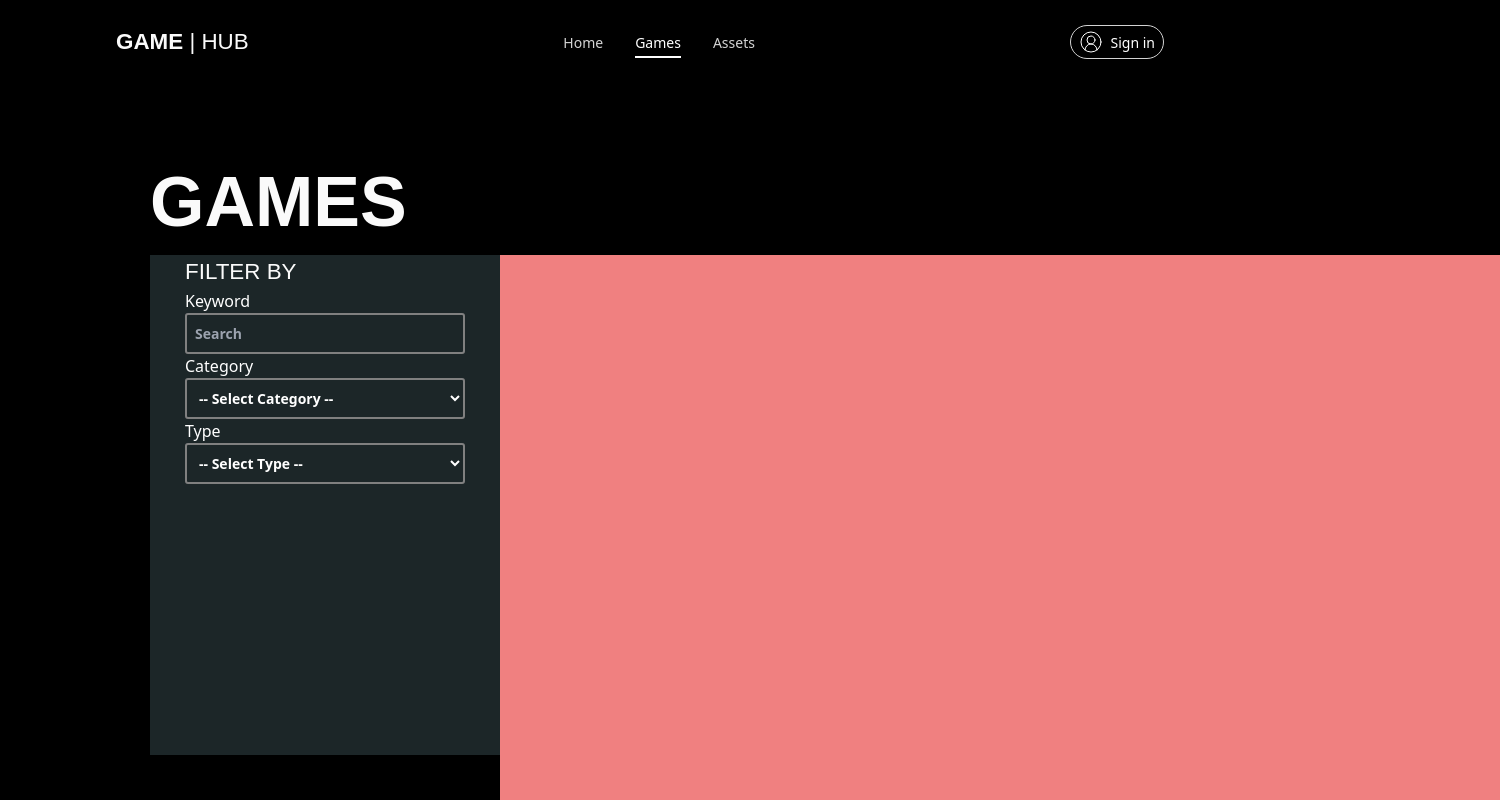
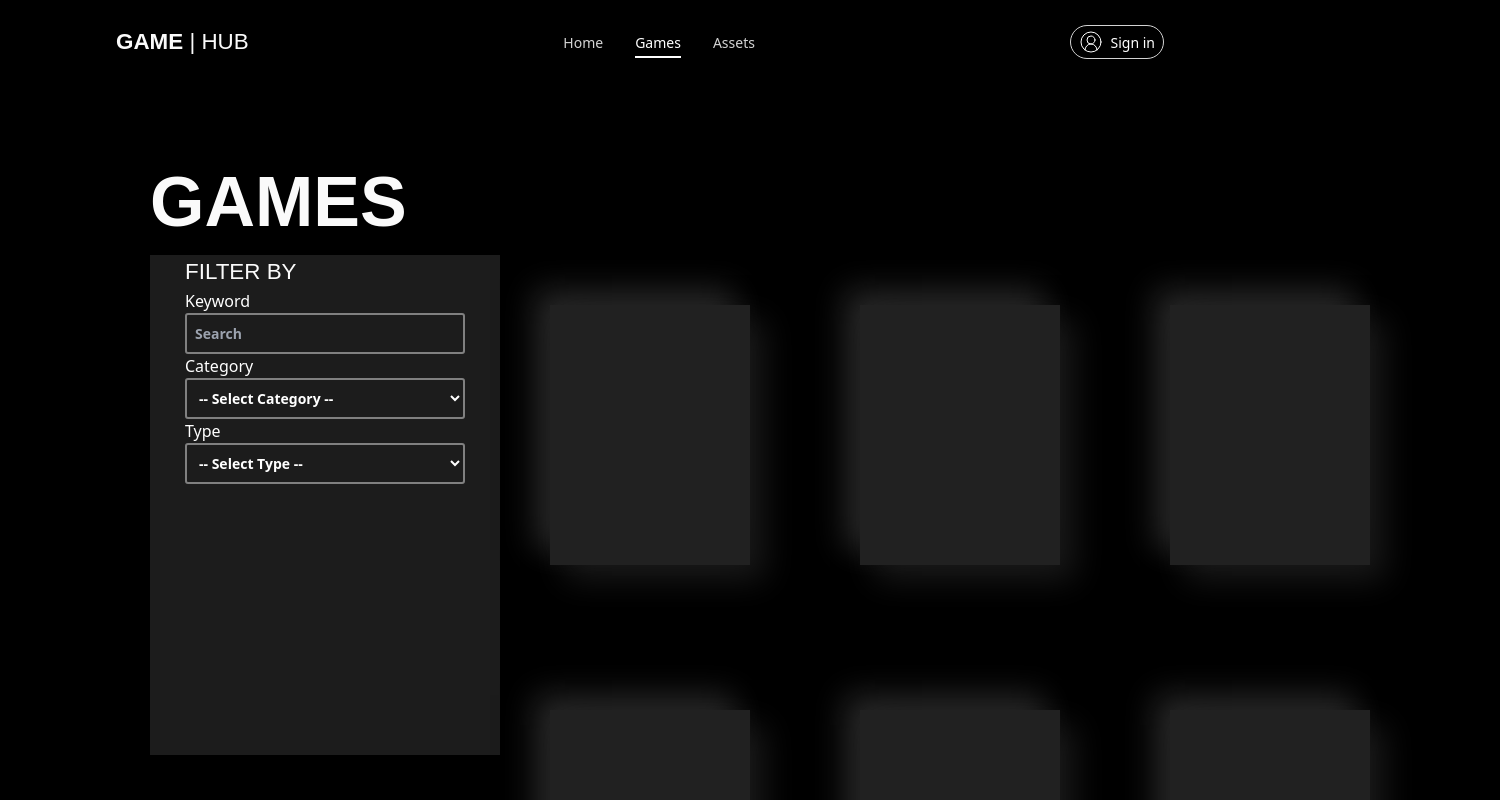
Before and after one commit to hthaitai/swd-gamehub, a React (Vite) app: page /games in a window 1280 px wide. Shown: the top 800 px of the page, 1500 px wide, since content can reach past the window. Built offline with nearby package versions, Linux system fonts and the light colour scheme.

Commit message:
update: add card item

```diff
--- a/src/css/styles.css
+++ b/src/css/styles.css
@@ -337,11 +337,26 @@
 }
 
 .form-input option {
-  background-color: #1c2628; /* Cùng màu với filter */
+  background-color: #1c1c1c; /* Cùng màu với filter */
   color: white;
   font-size: 14px;
   font-weight: 700;
   padding: 5px;
+}
+.card {
+  width: 200px;
+  height: 260px;
+  margin: 50px;
+  background-color: #212121;
+  box-shadow: 15px 15px 30px #191919, -15px -15px 30px #292929;
+  transition: border-radius cubic-bezier(0.075, 0.82, 0.165, 1) 1s,
+    transform cubic-bezier(0.075, 0.82, 0.165, 1) 1s;
+}
+
+.card:hover {
+  border-bottom-right-radius: 50px;
+  border-top-left-radius: 50px;
+  transform: scale(1.05);
 }
 
 .game-filter {
@@ -352,11 +367,14 @@
   align-content: center;
   flex-wrap: wrap;
   /* text-align: center; */
-  background-color: #1c2628;
+  background-color: #1c1c1c;
 }
 .game-item {
-  width: 1000px;
-  background-color: lightcoral;
+  width: 920px;
+  /* background-color: lightcoral; */
+  display: flex;
+  flex-wrap: wrap;
+  gap: 10px;
 }
 /* Assets Page */
 .assetspage {
--- a/src/pages/Games.jsx
+++ b/src/pages/Games.jsx
@@ -33,7 +33,14 @@
             </select>{" "}
           </div>
         </div>
-        <div className=" game-item"></div>
+        <div className=" game-item">
+          <div className="card"></div>
+          <div className="card"></div>
+          <div className="card"></div>
+          <div className="card"></div>
+          <div className="card"></div>
+          <div className="card"></div>
+        </div>
       </div>
     </div>
   );
```
